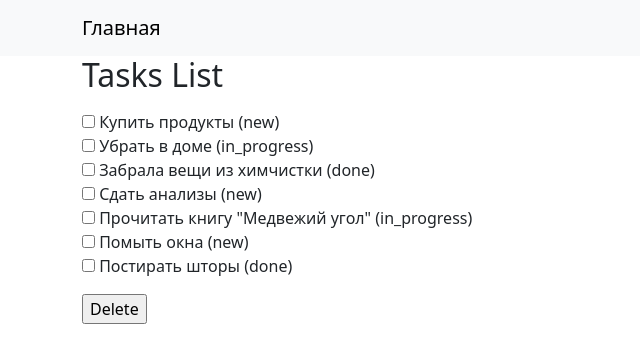
After one commit to DashaKramm/to_do_list, a Django app: page /tasks/ in a window 1280 px wide. The commit adds this page. Shown: the top 363 px of the page, without its empty margins (0-640 px from the left). Run offline with Django 5.2, Linux system fonts and the light colour scheme; data comes from the database, SQL or seed files in the repository.

Commit message:
создала view + url + шаблон + форму для страницы с массовым удалением задач без подтверждения
+ добавила "список задач" в навбар

```diff
--- a/source/webapp/forms.py
+++ b/source/webapp/forms.py
@@ -12,3 +12,10 @@ class TaskForm(forms.ModelForm):
             'detailed_description': widgets.Textarea(attrs={"cols": 24, "rows": 5}),
             'date_of_completion': widgets.DateInput(attrs={"type": "date"}),
         }
+
+
+class TaskDeleteForm(forms.Form):
+    tasks = forms.ModelMultipleChoiceField(
+        queryset=Task.objects.all(),
+        widget=forms.CheckboxSelectMultiple,
+    )
--- a/source/webapp/models.py
+++ b/source/webapp/models.py
@@ -12,7 +12,7 @@ class Task(models.Model):
     detailed_description = models.TextField(null=True, blank=True, verbose_name="Подробное описание")
 
     def __str__(self):
-        return f"{self.pk}) {self.description} ({self.status})"
+        return f"{self.description} ({self.status})"
 
     class Meta:
         db_table = "tasks"
--- a/source/webapp/templates/base.html
+++ b/source/webapp/templates/base.html
@@ -26,6 +26,9 @@
                         <a class="nav-link active" aria-current="page" href="{% url 'create_task' %}">Создание
                             задачи</a>
                     </li>
+                    <li class="nav-item">
+                        <a class="nav-link active" aria-current="page" href="{% url 'tasks_list' %}">Список задач</a>
+                    </li>
                 {% endblock %}
             </ul>
         </div>
--- a/source/webapp/templates/create_task.html
+++ b/source/webapp/templates/create_task.html
@@ -3,6 +3,9 @@
     <title>Create task</title>
 {% endblock %}
 {% block links %}
+    <li class="nav-item">
+        <a class="nav-link active" aria-current="page" href="{% url 'tasks_list' %}">Список задач</a>
+    </li>
 {% endblock %}
 {% block content %}
     <h2>Create Task</h2>
--- a/source/webapp/templates/delete_task.html
+++ b/source/webapp/templates/delete_task.html
@@ -3,6 +3,9 @@
     <title>Delete task</title>
 {% endblock %}
 {% block links %}
+    <li class="nav-item">
+        <a class="nav-link active" aria-current="page" href="{% url 'tasks_list' %}">Список задач</a>
+    </li>
 {% endblock %}
 {% block content %}
     <h2>Delete Task</h2>
--- a/source/webapp/templates/detailed_task_view.html
+++ b/source/webapp/templates/detailed_task_view.html
@@ -12,6 +12,9 @@
     <li class="nav-item">
         <a class="nav-link active" aria-current="page" href="{% url 'update_task' task.pk %}">Редактировать
             задачу</a>
+    </li>
+    <li class="nav-item">
+        <a class="nav-link active" aria-current="page" href="{% url 'tasks_list' %}">Список задач</a>
     </li>
 {% endblock %}
 {% block content %}
--- a/source/webapp/templates/partial/task_form.html
+++ b/source/webapp/templates/partial/task_form.html
@@ -1,6 +1,10 @@
 {% csrf_token %}
 {% for field in form %}
-    <p><label for="{{ field.id_for_label }}">{{ field.label }}</label></p>
+    {% if field.label != 'Tasks' %}
+        <p><label for="{{ field.id_for_label }}">{{ field.label }}</label></p>
+    {% else %}
+        <p></p>
+    {% endif %}
     {% for error in field.errors %}
         <p class="text-danger">{{ error }}</p>
     {% endfor %}
--- /dev/null
+++ b/source/webapp/templates/tasks_list.html
@@ -0,0 +1,12 @@
+{% extends 'base.html' %}
+{% block title %}
+    <title>Tasks list</title>
+{% endblock %}
+{% block links %}
+{% endblock %}
+{% block content %}
+    <h2>Tasks List</h2>
+    <form action="" method="post">
+        {% include 'partial/task_form.html' with button_text='Delete' %}
+    </form>
+{% endblock %}
--- a/source/webapp/templates/update_task.html
+++ b/source/webapp/templates/update_task.html
@@ -3,6 +3,9 @@
     <title>Update task</title>
 {% endblock %}
 {% block links %}
+    <li class="nav-item">
+        <a class="nav-link active" aria-current="page" href="{% url 'tasks_list' %}">Список задач</a>
+    </li>
 {% endblock %}
 {% block content %}
     <h2>Update Task</h2>
--- a/source/webapp/urls.py
+++ b/source/webapp/urls.py
@@ -1,6 +1,6 @@
 from django.urls import path
 
-from webapp.views import index, create_task, delete_task, detailed_task_view, update_task
+from webapp.views import index, create_task, delete_task, detailed_task_view, update_task, tasks_list
 
 urlpatterns = [
     path('', index, name='tasks'),
@@ -8,4 +8,5 @@ urlpatterns = [
     path('task/<int:pk>/delete', delete_task, name='delete_task'),
     path('task/<int:pk>/', detailed_task_view, name='detailed_task_view'),
     path('task/<int:pk>/update', update_task, name='update_task'),
+    path('tasks/', tasks_list, name='tasks_list'),
 ]
--- a/source/webapp/views.py
+++ b/source/webapp/views.py
@@ -2,7 +2,7 @@ from django.http import HttpResponseRedirect
 from django.shortcuts import render, get_object_or_404, redirect
 from django.urls import reverse
 
-from webapp.forms import TaskForm
+from webapp.forms import TaskForm, TaskDeleteForm
 from webapp.models import Task
 
 
@@ -50,3 +50,17 @@ def update_task(request, *args, pk, **kwargs):
             return redirect('detailed_task_view', pk=task.pk)
         else:
             return render(request, "update_task.html", context={'form': form})
+
+
+def tasks_list(request):
+    tasks = Task.objects.order_by('-id')
+    if request.method == "GET":
+        form = TaskDeleteForm()
+        return render(request, 'tasks_list.html', context={'form': form, 'tasks': tasks})
+    else:
+        form = TaskDeleteForm(data=request.POST)
+        if form.is_valid():
+            delete_tasks = form.cleaned_data['tasks']
+            delete_tasks.delete()
+            return redirect('tasks')
+        return render(request, 'tasks_list.html', context={'form': form, 'tasks': tasks})
```
